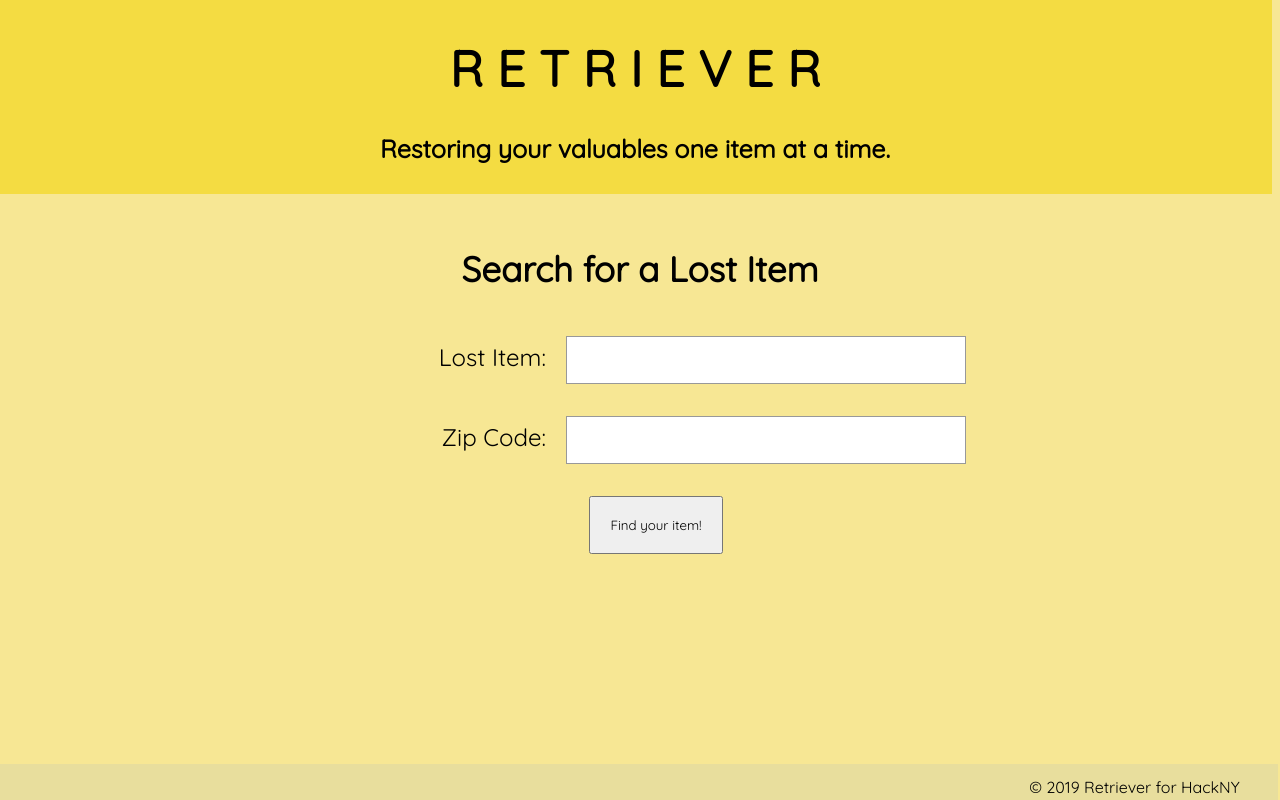
After one commit to hwwc518/Retriever, a Flask app: page /search in a window 1280 px wide. The commit adds this page. Run offline with Flask 2, Linux system fonts and the light colour scheme.

Commit message:
html files in template folder

```diff
--- /dev/null
+++ b/templates/search.html
@@ -0,0 +1,45 @@
+<!DOCTYPE html>
+<html>
+<head>
+	<title> Search </title>
+	<link rel="stylesheet" type="text/css" href="css/style.css">
+	<link rel="stylesheet" type="text/css" href="css/search_form_style.css">
+	<link href="https://fonts.googleapis.com/css?family=Quicksand" rel="stylesheet">
+	<link rel="stylesheet" type="text/javascript" href="js/script.js">
+</head>
+<body>
+	<div class="top">
+		<h1 class="header"> R E T R I E V E R </h1>
+		<h3 class="slogan"> Restoring your valuables one item at a time. </h3>
+	</div>
+
+	<div>
+		<h2 id="search_header"> Search for a Lost Item </h2>
+	</div>
+
+	<form action="/search_results.html" method="post">
+
+		<div>
+		    <label>Lost Item:</label>
+		    <input type="item" id="item" name="item_lost">
+		</div>
+
+		<div>
+		    <label> Zip Code:</label>
+		    <input type="zip" id="zip" name="item_lost_zip">
+		</div>
+
+		<div class="button">
+			<button type="submit">Find your item!</button>
+		</div>
+
+	</form>
+
+	<div class="foot">
+		<footer>
+			© 2019 Retriever for HackNY
+		</footer>
+	</div>
+
+</body>
+</html>
```
Also changed, not shown: templates/index.html (renamed from index.html), templates/login.html (renamed from login.html), templates/report.html (line endings or trailing spaces).
